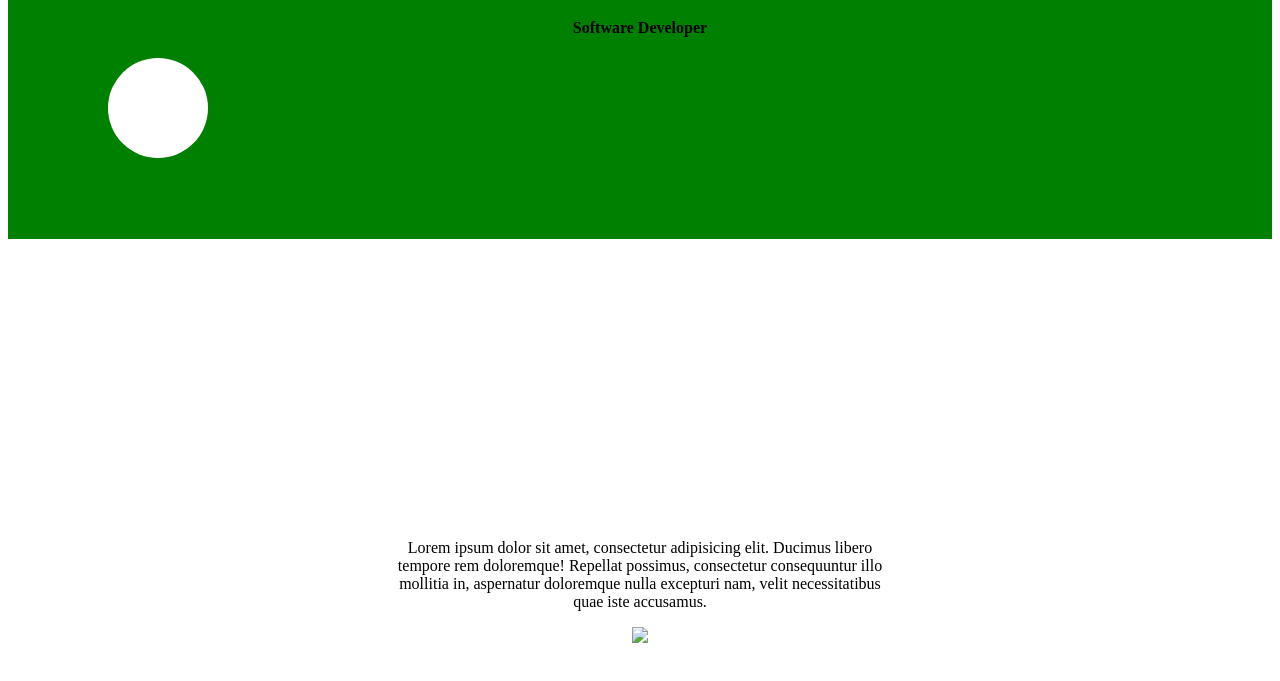
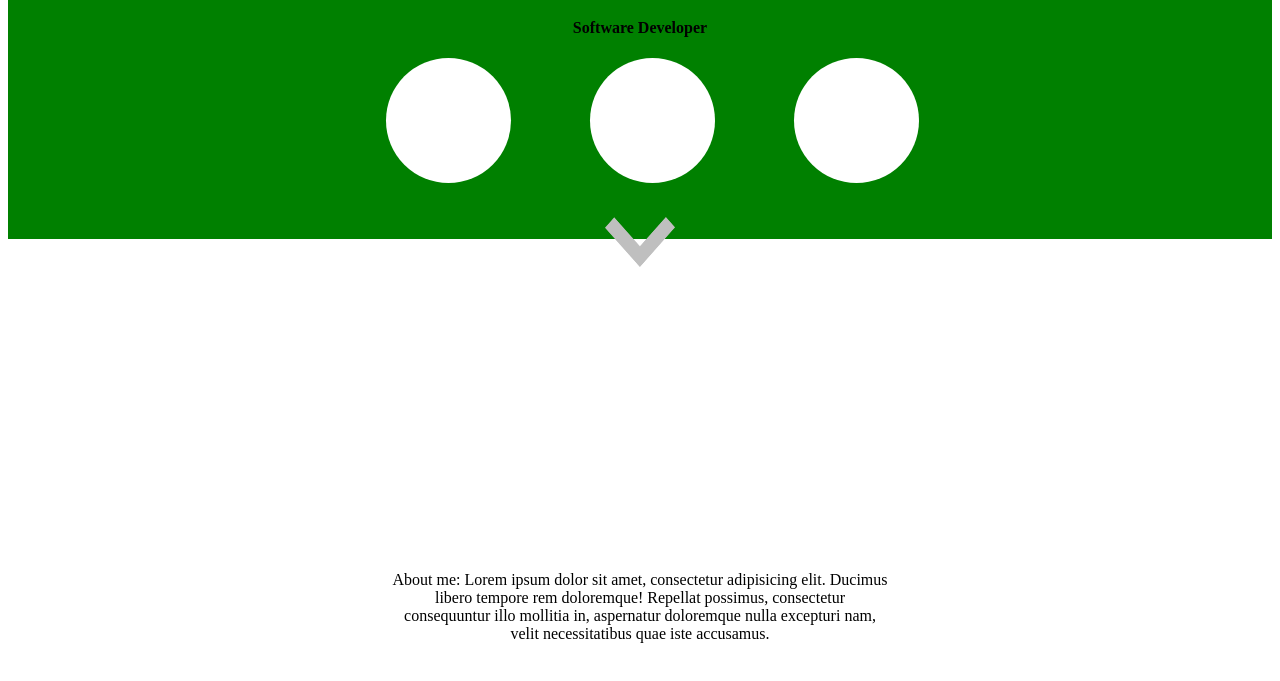
Before and after one commit to khuang20/challenge001, a plain HTML site: page index.html in a window 1280 px wide. Shown: the part 169-850 px from the top of the page. After the commit the page ends 812 px from the top, so only its background shows below. Drawn offline with Linux system fonts and the light colour scheme.

Commit message:
worked on project

```diff
--- a/css/styles.css
+++ b/css/styles.css
@@ -4,7 +4,6 @@
 	text-align: center;
 	height: 200px;
 }
-
 #name{
 	text-align: center;
 	font-weight: bold;
@@ -29,13 +28,33 @@
 }
 
 .circle{
-	border-radius: 50px;
-	height: 100px;
-	width: 100px;
-	color: white;
+	border-radius: 125px;
+	height: 125px;
+	width: 125px;
 	background-color: white;
-	stroke-linejoin: 30px
-
-
+	margin-left: 25px;
+	display: inline-block;
 
 }
+
+#c1{
+margin-right: 50px;
+}
+
+#c2{
+margin-right: 50px;
+}
+
+#arrow{
+	margin-top: 30px;
+
+}
+
+#image{
+	height: 50px;
+	width: 70px;
+}
+
+#arrowcircle{
+	border
+}
--- a/index.html
+++ b/index.html
@@ -10,17 +10,23 @@
 	<h1>Yukio Yamamoto</h1>
 	<h4>Software Developer</h4>
 
-<div class="circle"></div>
+<div id="circlewrapper">
+	<div id= c1 class="circle"></div>
+	<div id= c2 class="circle"></div>
+	<div id= c3 class="circle"></div>
+</div>
+<div id="arrow">
+	<img id="image" src="images/down_arrow.png">
+</div>
+<div id="arrowcircle">
 </div>
 
 <div class="content_wrapper">
 
 <p>
-	Lorem ipsum dolor sit amet, consectetur adipisicing elit. Ducimus libero tempore rem doloremque! Repellat possimus, consectetur consequuntur illo mollitia in, aspernatur doloremque nulla excepturi nam, velit necessitatibus quae iste accusamus.
+	About me: Lorem ipsum dolor sit amet, consectetur adipisicing elit. Ducimus libero tempore rem doloremque! Repellat possimus, consectetur consequuntur illo mollitia in, aspernatur doloremque nulla excepturi nam, velit necessitatibus quae iste accusamus.
 </p>
 
-<img src="down_arrow.png"
-</div>
 
 
 </body>
```
Also changed, not shown: untitled.html (added, +10 -0 lines), images/meh.png (added), 2 other files.
